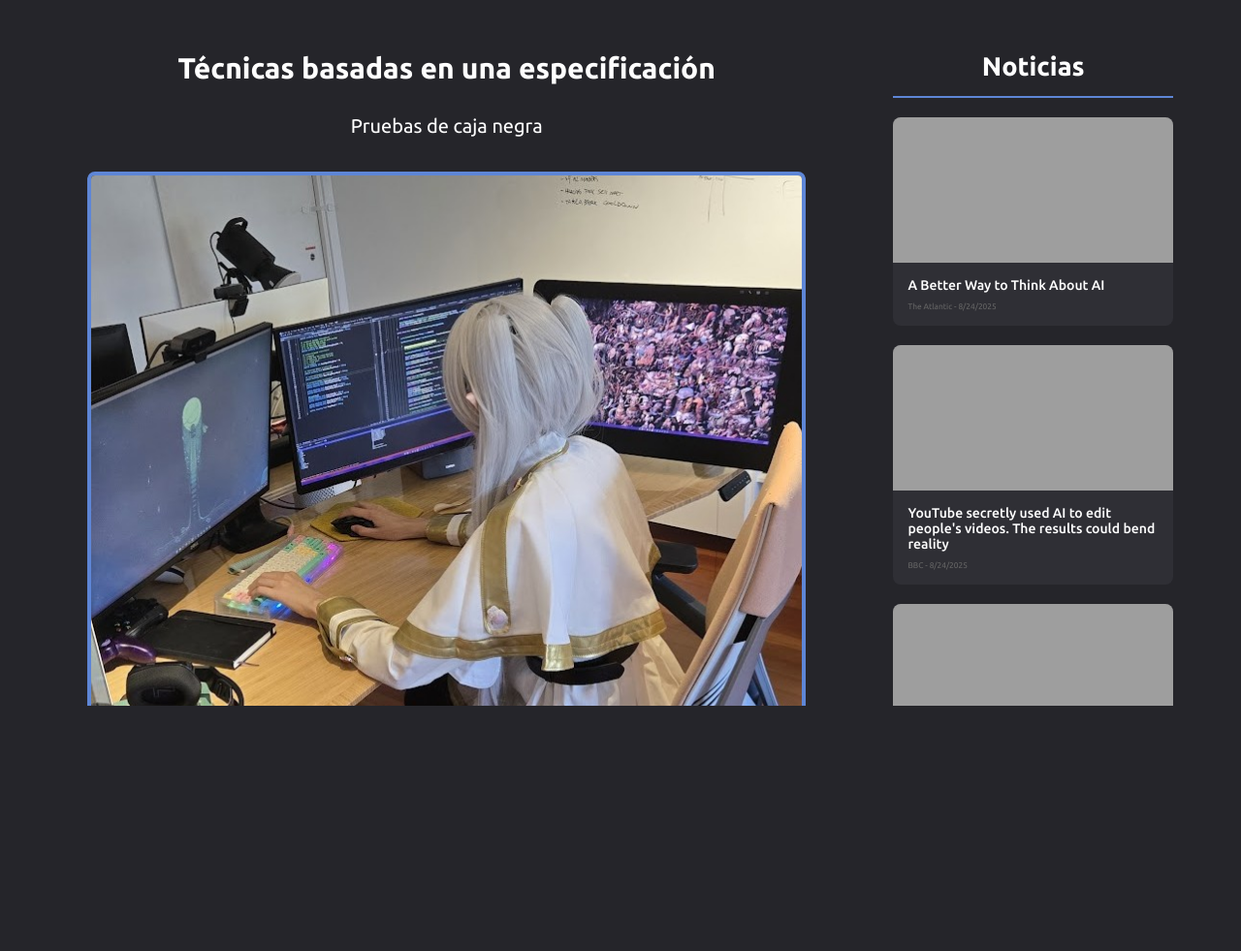
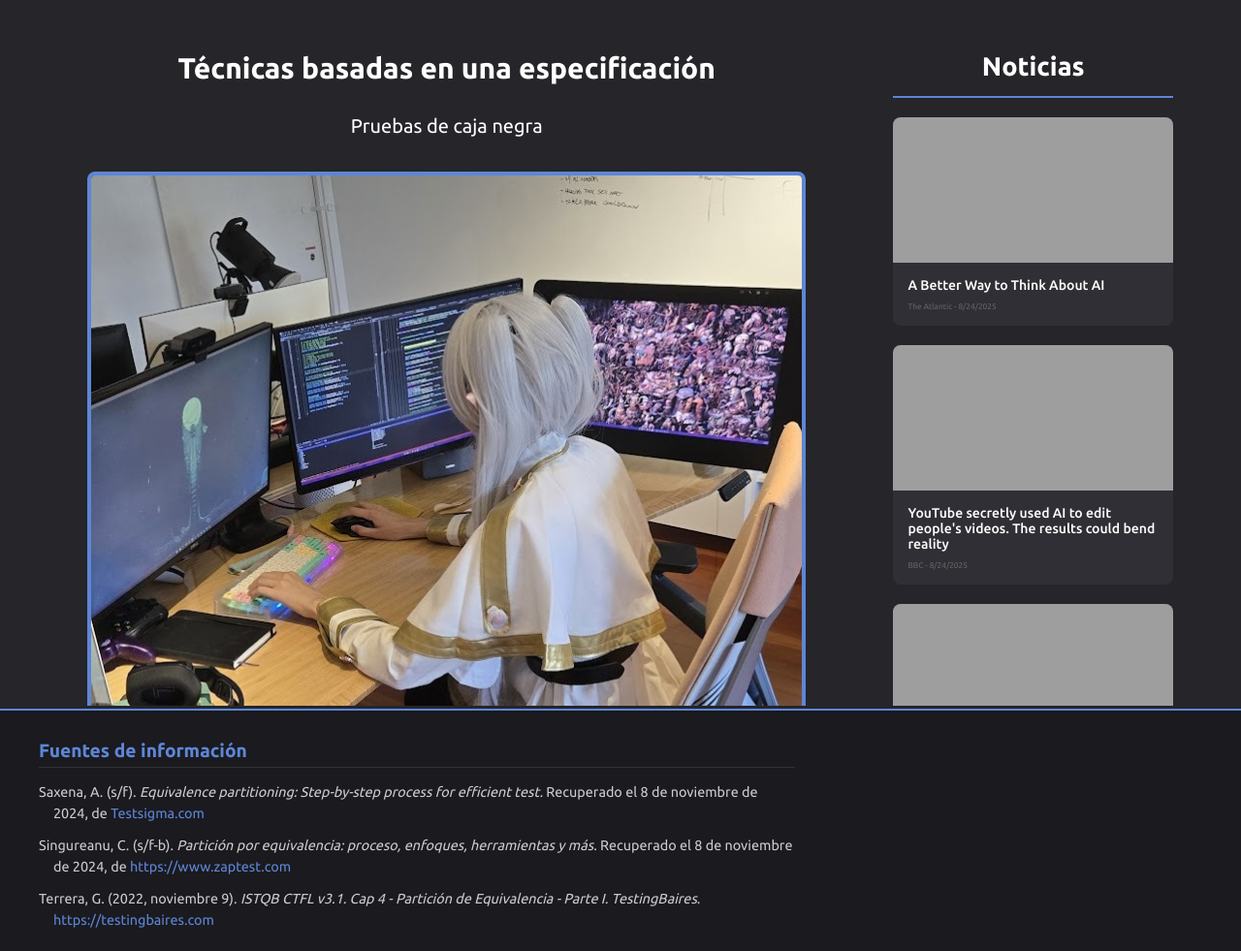
Before and after one commit to Sinhularity/sinhularity.github.io, a website: page index.html in a window 1280 px wide. Shown: the part 72-1053 px from the top of the page at 97% size. Before the commit the page ends 803 px from the top, so only its background shows below. Drawn offline with nearby package versions, Linux system fonts and the light colour scheme.

Commit message:
Footer added, padding from text description removed

```diff
--- a/css/breaking-style.css
+++ b/css/breaking-style.css
@@ -1,17 +1,16 @@
-@import url('https://fonts.googleapis.com/css2?family=Ubuntu:wght@400;500;700&display=swap');
-*{
+@import url("https://fonts.googleapis.com/css2?family=Ubuntu:wght@400;500;700&display=swap");
+* {
   margin: 0;
   padding: 0;
   box-sizing: border-box;
   scroll-behavior: smooth;
 }
-body{
+body {
   background-color: #25252a;
-    font-family: 'Ubuntu', sans-serif;
+  font-family: "Ubuntu", sans-serif;
   width: 100%;
   min-height: 100vh;
   color: #fff;
-    overflow-y: overlay;
 }
 
 .topHeadlines {
@@ -21,22 +20,22 @@ body{
   grid-template-columns: 2.5fr 1fr;
   gap: 30px;
 }
-.topHeadlines .left{
+.topHeadlines .left {
   padding: 10px 20px;
 }
-.topHeadlines .left .title{
+.topHeadlines .left .title {
   font-size: 20px;
   padding: 15px;
   text-align: center;
 }
-.topHeadlines .left .img{
+.topHeadlines .left .img {
   background-color: #25252a;
   padding: 20px;
   display: flex;
   justify-content: center;
   align-items: center;
 }
-.topHeadlines .left .img img{
+.topHeadlines .left .img img {
   border: 4px solid #5e86d6;
   width: auto;
   height: auto;
@@ -45,12 +44,11 @@ body{
   object-fit: contain;
   border-radius: 8px;
 }
-.topHeadlines .left .text{
-    padding: 10px 15px 10px;
+.topHeadlines .left .text {
   text-align: justify;
 }
 
-.topHeadlines .left .text .description{
+.topHeadlines .left .text .description {
   font-size: 15px;
   margin-top: 10px;
   color: #aaa;
@@ -139,18 +137,18 @@ body{
 }
 
 /* Responsive design for better mobile experience */
-@media  only screen and (max-width: 768px) {
+@media only screen and (max-width: 768px) {
   .topHeadlines {
     grid-template-columns: 1fr;
     gap: 20px;
     padding: 80px 20px 30px;
   }
 
-    .topHeadlines .left{
+  .topHeadlines .left {
     padding: 10px 15px;
   }
 
-    .topHeadlines .left .text .description{
+  .topHeadlines .left .text .description {
     font-size: 12px;
   }
 
--- a/css/index-style.css
+++ b/css/index-style.css
@@ -5,7 +5,7 @@
     box-sizing: border-box;
     scroll-behavior: smooth;
 }
-body{
+body {
     background-color: #25252a;
     font-family: 'Ubuntu', sans-serif;
     width: 100%;
@@ -192,6 +192,17 @@ body{
     .header-main .logo a {
         gap: 8px;
     }
+
+    /* Responsive Footer */
+     .footer-content {
+        grid-template-columns: 1fr;
+        gap: 20px;
+    }
+
+
+    .citation {
+        font-size: 0.8em;
+    }
 }
 
 .iframe-container {
@@ -200,3 +211,55 @@ body{
     border: none;
     overflow: hidden;
 }
+
+/* Footer Styles */
+.footer-main {
+    background-color: #1a1a1f;
+    color: #fff;
+    padding: 30px 20px 20px;
+    border-top: 2px solid #5e86d6;
+    margin-top: auto;
+}
+
+.footer-content {
+    max-width: 1200px;
+    margin: 0 auto;
+    display: grid;
+    grid-template-columns: 2fr 1fr;
+    gap: 30px;
+    align-items: start;
+}
+
+.sources-section h3 {
+    color: #5e86d6;
+    font-size: 1.2em;
+    margin-bottom: 15px;
+    border-bottom: 1px solid #333;
+    padding-bottom: 5px;
+}
+
+.apa-citations {
+    display: flex;
+    flex-direction: column;
+    gap: 12px;
+}
+
+.citation {
+    font-size: 0.9em;
+    line-height: 1.5;
+    color: #ccc;
+    margin: 0;
+    padding-left: 15px;
+    text-indent: -15px;
+}
+
+.citation a {
+    color: #5e86d6;
+    text-decoration: none;
+    transition: color 0.3s ease;
+}
+
+.citation a:hover {
+    color: #b9ebde;
+    text-decoration: underline;
+}
--- a/index.html
+++ b/index.html
@@ -3,7 +3,7 @@
   <head>
     <meta charset="UTF-8" />
     <meta name="viewport" content="width=device-width, initial-scale=1.0" />
-    <title>Coding with lies</title>
+    <title>Coding 701</title>
 
     <!-- Google Font-->
     <link
@@ -95,5 +95,32 @@
       src="/pages/breaking-news.html"
       id="breakingNewsFrame"
     ></iframe>
+
+    <!-- Footer -->
+    <footer class="footer-main">
+      <div class="footer-content">
+        <div class="sources-section">
+          <h3>Fuentes de información</h3>
+          <div class="apa-citations">
+            <p class="citation">
+              Saxena, A. (s/f). <em> Equivalence partitioning: Step-by-step process for efficient test.</em> Recuperado el 8 de
+              noviembre de 2024, de
+              <a href="https://testsigma.com/blog/equivalence-partitioning/" target="_blank">Testsigma.com</a>
+            </p>
+            <p class="citation">
+              Singureanu, C. (s/f-b).<em> Partición por equivalencia: proceso, enfoques, herramientas y más</em>.
+              Recuperado el 8 de noviembre
+              de 2024, de
+              <a href="https://www.zaptest.com/es/particionamiento-de-equivalencia-en-pruebas-de-software-que-es-tipos-proceso-enfoques-herramientas-y-mas"
+              target="_blank">https://www.zaptest.com</a>
+            </p>
+            <p class="citation">
+              Terrera, G. (2022, noviembre 9). <em>ISTQB CTFL v3.1. Cap 4 - Partición de Equivalencia - Parte I. TestingBaires</em>.
+              <a href="https://testingbaires.com/istqb-ctfl-v3-1-cap-4-particion-de-equivalencia-parte-i/" target="_blank">https://testingbaires.com</a>
+            </p>
+          </div>
+        </div>
+      </div>
+    </footer>
   </body>
 </html>
```
Lines whose indentation alone changed are shown as unchanged.
